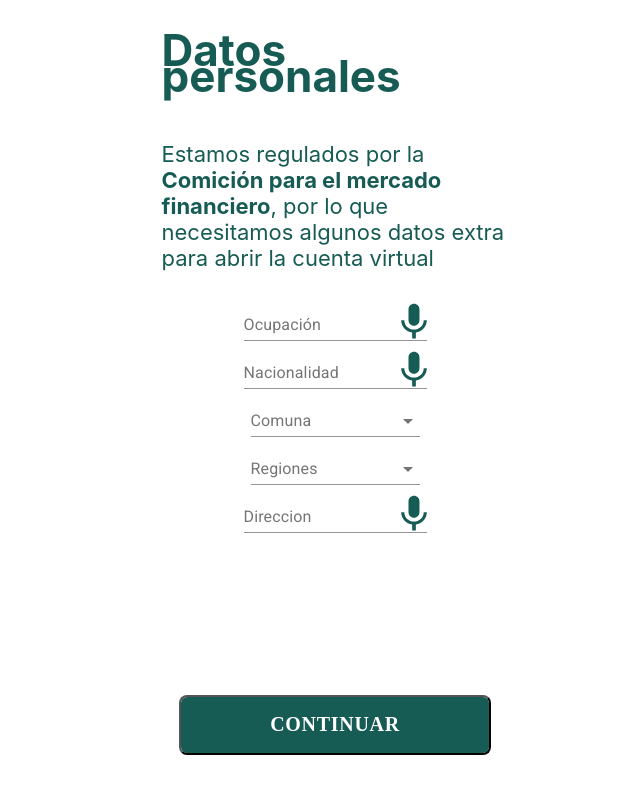
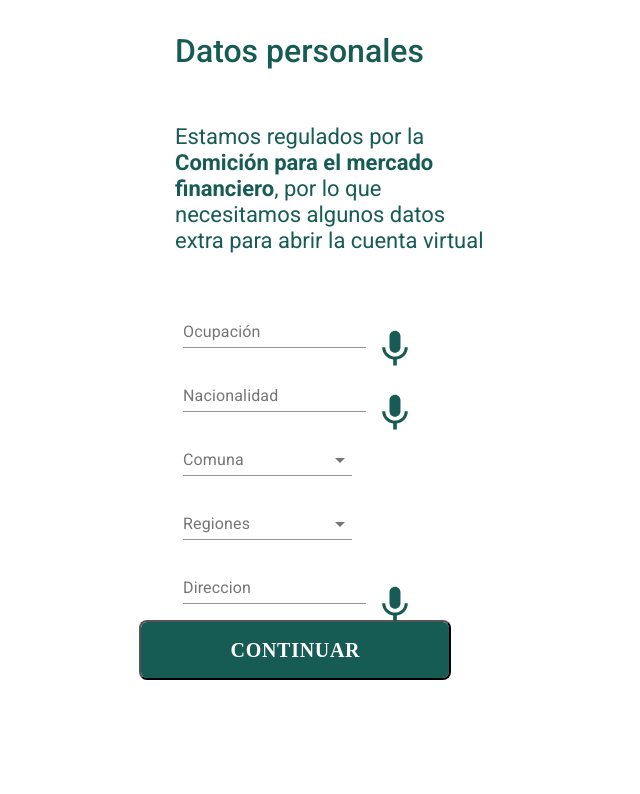
Before and after one commit to veronicaurrutia/scl012-tenpo, a React (Create React App) app: page /data in a window 1280 px wide. Shown: the top 794 px of the page, without its empty margins (305-945 px from the left). Built offline with nearby package versions, Linux system fonts and the light colour scheme.

Commit message:
subiendo cambios en css data falta solo el boton

```diff
--- a/src/assets/css/Data.css
+++ b/src/assets/css/Data.css
@@ -1,40 +1,45 @@
-form.makeStyles-root-1 {
+.container-data{
     display: flex;
     justify-content: center;
     align-items: center;
     flex-direction: column;
-}
-.button{
-    margin-top: 30px;
-}
-.container-button{
-    display: flex;
-
-    align-items: center;
+    font-family: Roboto;
 }
 
-.container-data{
+.container-data h1{
+    margin-top: 1em;
+    margin-bottom: 1em;
+    color: #175C54;
+    font-weight: 500;
+    width: 320px;
+}
+
+.container-data p{
     font-style: normal;
     font-weight: normal;
     color: #175C54;
     font-size: 22px;
     line-height: 26px;
     width: 320px;
-    display: flex;
-    justify-content: center;
-    align-items: center;
-    flex-direction: column;
 
 }
-
-
+.container-data form {
+    display: flex;
+    flex-direction: column;
+    margin-top: 1em;
+    width: 320px;
+}
 .container-da{
    position: relative;
 
 }
 .container-da img {
     position: absolute;
-     top: 10px;
+    top: 30px;
     right: 0px;
 
 }
+.container-button{
+    display: flex;
+    align-items: center;
+}
--- a/src/components/Data.jsx
+++ b/src/components/Data.jsx
@@ -5,7 +5,7 @@ import { Link } from "react-router-dom";
 import { makeStyles } from '@material-ui/core/styles';
 import TextField from '@material-ui/core/TextField';
 import mic from '../assets/img/mic.svg';
-import Shape from '../assets/img/Shape.svg';
+
 
 const currencies = [
   {
@@ -164,11 +164,12 @@ export default function BasicTextFields() {
   };
 
   return (
-    <form className={classes.root} noValidate autoComplete="off">
-<div  className="container-data">
-<h1 >Datos personales</h1>
+
+    <div className="container-data">
+      <h1 >Datos personales</h1>
 <p>Estamos regulados por la <strong>Comición para el mercado financiero</strong>,
 por lo que necesitamos algunos datos extra para abrir la cuenta virtual</p>
+    <form className={classes.root} noValidate autoComplete="off">
      <div className="container-da">
       <TextField id="standard-basic" label="Ocupación" />
       <img src={mic}/>
@@ -178,7 +179,7 @@ por lo que necesitamos algunos datos extra para abrir la cuenta virtual</p>
       <img src={mic}/>
       </div>
       <div className="container-da">
-          <TextField
+      <TextField
           id="standard-select-currency-native"
           select
           label="Comuna"
@@ -194,8 +195,8 @@ por lo que necesitamos algunos datos extra para abrir la cuenta virtual</p>
             </option>
           ))}
         </TextField>
-
         </div>
+        <div className="container-da">
         <TextField
           id="standard-select-currency-native"
           select
@@ -212,6 +213,7 @@ por lo que necesitamos algunos datos extra para abrir la cuenta virtual</p>
             </option>
           ))}
         </TextField>
+        </div>
         <div className="container-da">
       <TextField id="standard-basic" label="Direccion" />
       <img src={mic}/>
@@ -221,7 +223,8 @@ por lo que necesitamos algunos datos extra para abrir la cuenta virtual</p>
      <ButtonPrimary title='Continuar'/>
      </Link>
     </div>
+
+        </form>
         </div>
-        </form>
   );
 }
```
Lines whose indentation alone changed are shown as unchanged.
